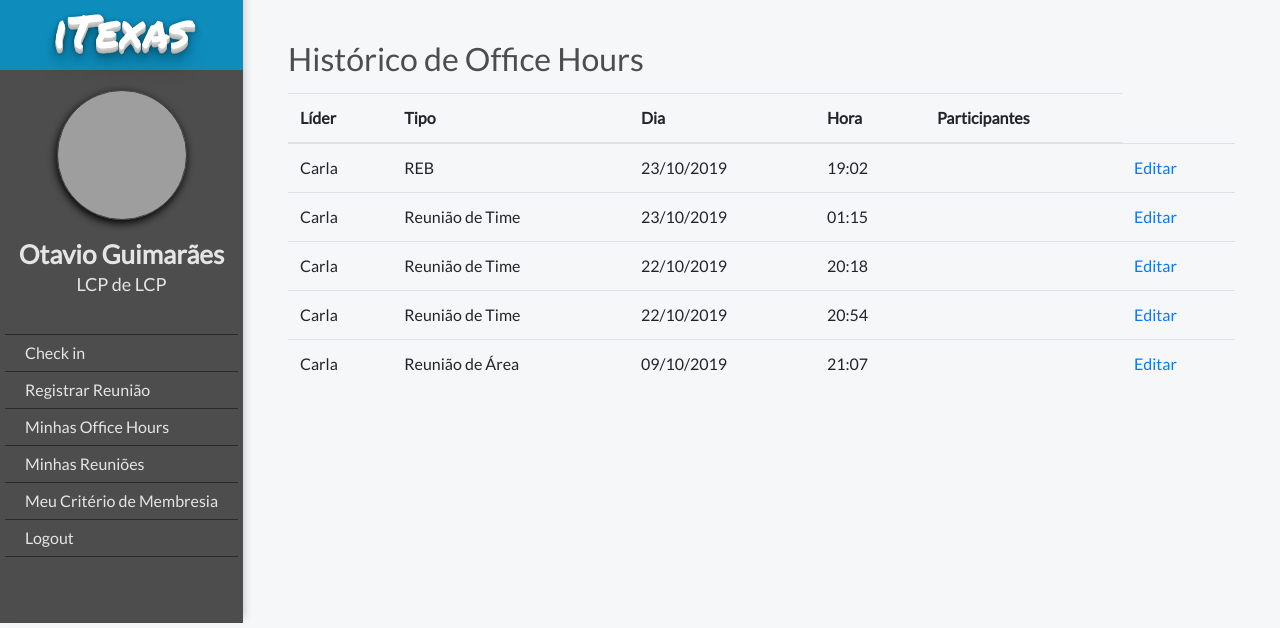
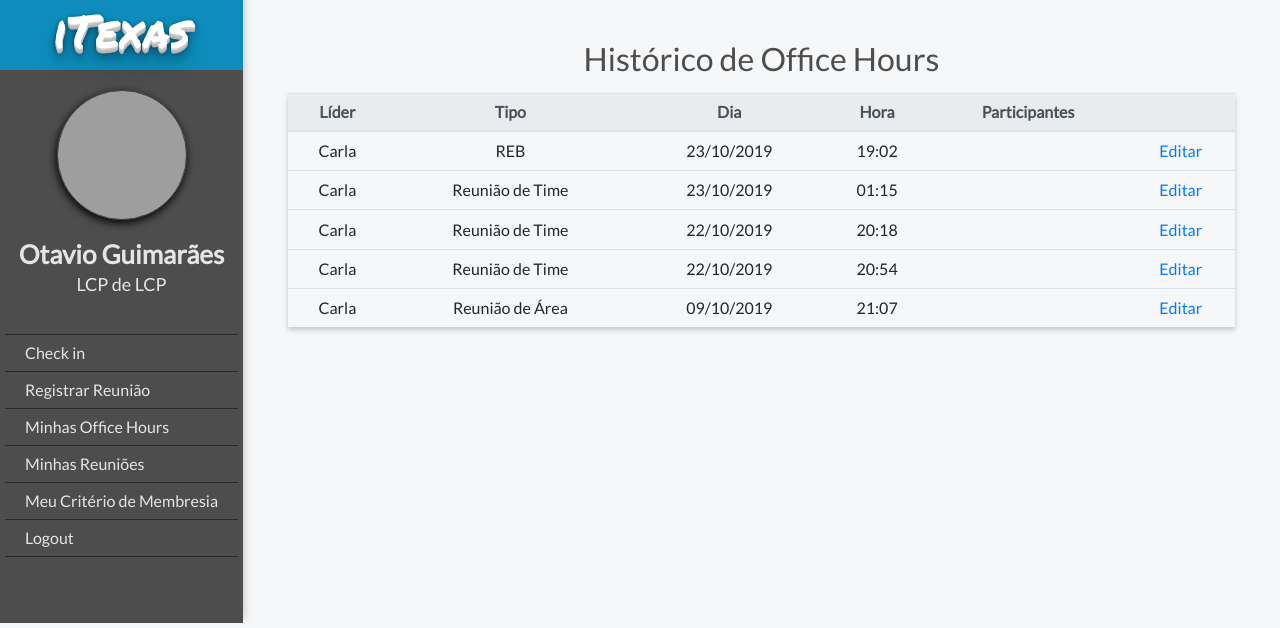
Before and after one commit to carlavieira/iTexas_v4, a Django app: page /meetings/meetings_list/ in a window 1280 px wide. Shown: the top 628 px of the page. Run offline with Django 3.2, Linux system fonts and the light colour scheme; a user stored in the database is signed in; data comes from the database, SQL or seed files in the repository; some libraries are stand-ins or nearby versions; grey boxes are pictures that could not be loaded.

Commit message:
Estilizacao das tabelas

```diff
--- a/office_hours/models.py
+++ b/office_hours/models.py
@@ -12,4 +12,4 @@ class OfficeHour(models.Model):
     date = models.DateField(verbose_name='Dia', default=date.today)
     checkin_time = models.DateTimeField(verbose_name='Hora do check-in', default=timezone.now)
     checkout_time = models.DateTimeField(verbose_name='Hora do check-out', blank=True, null=True)
-    duration = models.DurationField(verbose_name='Duração', blank=True, null=True, help_text=('[DD] [HH:[MM:]] format'))
+    duration = models.DurationField(verbose_name='Duração', blank=True, null=True, help_text=('[HH:[MM:] format'))
--- a/static/css/style.css
+++ b/static/css/style.css
@@ -363,6 +363,10 @@ input[type=number] {
     text-shadow: 0 1px 0 #CCCCCC, 0 2px 0 #c9c9c9, 0 3px 0 #bbb, 0 4px 0 #b9b9b9, 0 5px 0 #aaa, 0 6px 1px rgba(0,0,0,.1), 0 0 5px rgba(0,0,0,.1), 0 1px 3px rgba(0,0,0,.3), 0 3px 5px rgba(0,0,0,.2), 0 5px 10px rgba(0,0,0,.25), 0 10px 10px rgba(0,0,0,.2), 0 20px 20px rgba(0,0,0,.15);
 }
 
+.body-content table {
+    text-align: center;
+}
+
 .logo-mobile {
     font-family: 'Permanent Marker', cursive;
     font-size: 46px;
@@ -525,6 +529,19 @@ input[type=number] {
     font-size: 32px;
     color: #4D4D4D;
     font-weight: 400;
+    text-align: center;
+}
+
+.table th {
+    padding: .35rem;
+}
+
+.table td {
+    padding: .45rem;
+}
+
+table {
+    box-shadow: 0 3px 5px rgba(0, 0, 0, 0.2);
 }
 
 .body-container .table {
--- a/templates/meeting/meetings_list.html
+++ b/templates/meeting/meetings_list.html
@@ -4,13 +4,14 @@
 
         <h2 class="title">Histórico de Office Hours</h2>
         <table class="table">
-            <thead>
+            <thead class="thead-light">
             <tr>
                 <th class="table-column">Líder</th>
                 <th class="table-column">Tipo</th>
                 <th class="table-column">Dia</th>
                 <th class="table-column">Hora</th>
                 <th class="table-column">Participantes</th>
+                <th class="table-column"></th>
             </tr>
             </thead>
                 <tbody>
--- a/templates/office_hours/officehour_list.html
+++ b/templates/office_hours/officehour_list.html
@@ -4,7 +4,7 @@
 
         <h2 class="title">Lista de Office Hours</h2>
         <table class="table">
-            <thead>
+            <thead class="thead-light">
             <tr>
                 <th class="table-column">Membro</th>
                 <th class="table-column">Dia</th>
```
